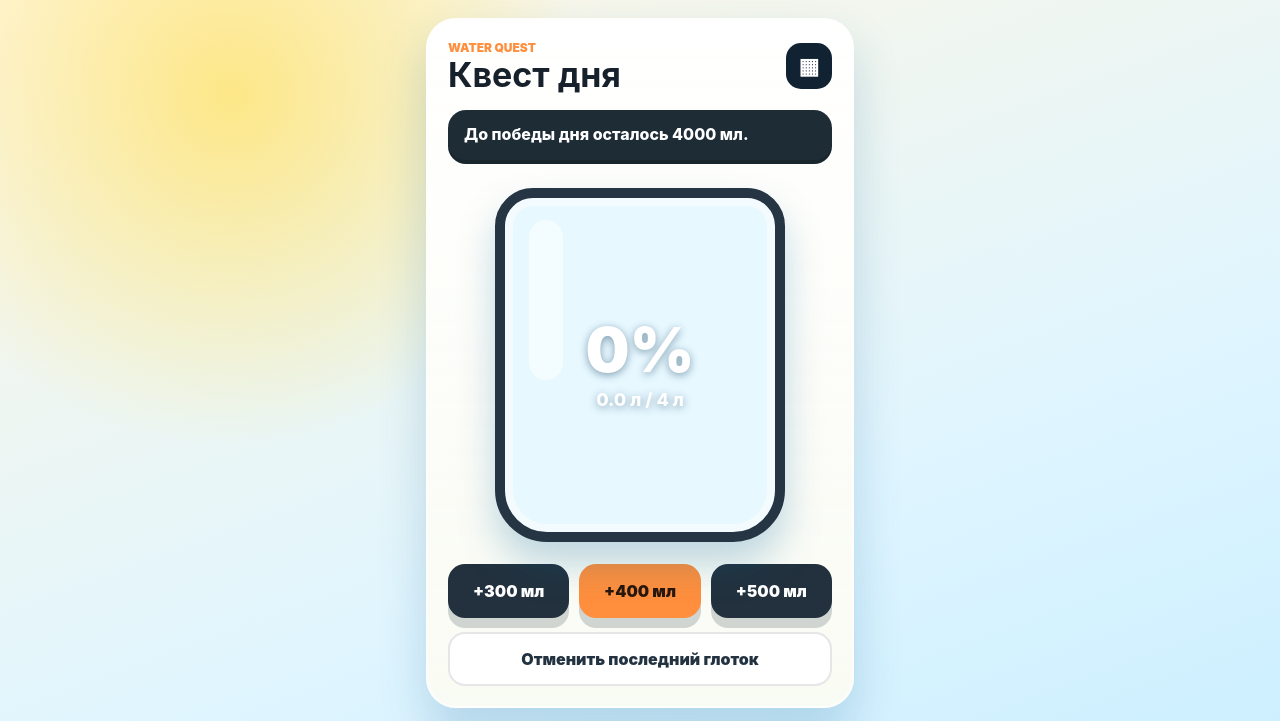
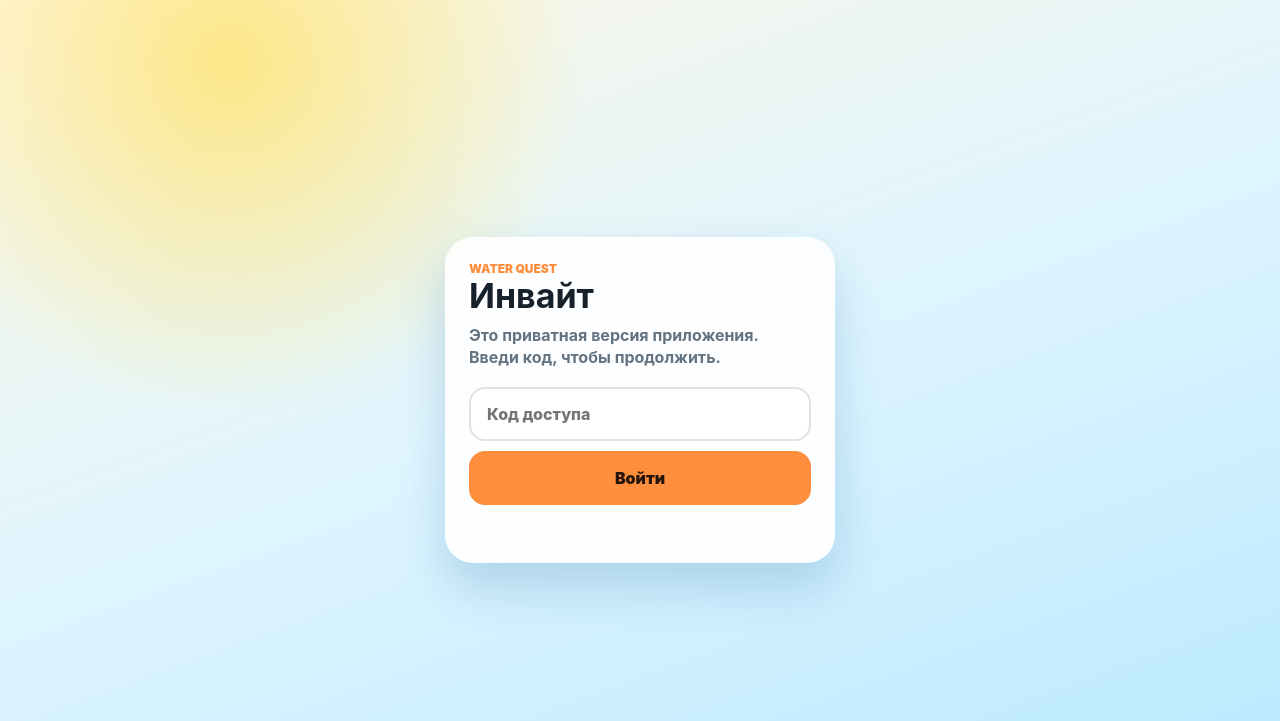
Before and after one commit to egorevna/water-quest, a website with bundled scripts: page index.html in a window 1280 px wide. Shown: the top 721 px of the page. Built offline with nearby package versions, Linux system fonts and the light colour scheme.

Commit message:
feat: add invite gate

```diff
--- a/app.js
+++ b/app.js
@@ -10,8 +10,10 @@ import {
 import {
   disableReminders,
   enableReminders,
+  hasSavedInviteCode,
   getReminderStatus,
-  syncReminderProgress
+  syncReminderProgress,
+  validateInviteCode
 } from './src/push-client.js';
 
 const STORAGE_KEY = 'water-quest-state-v1';
@@ -20,6 +22,10 @@ const todayKey = toDateKey(new Date());
 let state = loadState();
 
 const elements = {
+  inviteGate: document.querySelector('#invite-gate'),
+  inviteForm: document.querySelector('#invite-form'),
+  inviteCode: document.querySelector('#invite-code'),
+  inviteStatus: document.querySelector('#invite-status'),
   rewardBanner: document.querySelector('#reward-banner'),
   waterLevel: document.querySelector('#water-level'),
   todayPercent: document.querySelector('#today-percent'),
@@ -38,6 +44,21 @@ const elements = {
   statsPanel: document.querySelector('#stats-panel'),
   daysGrid: document.querySelector('#days-grid')
 };
+
+elements.inviteForm.addEventListener('submit', async (event) => {
+  event.preventDefault();
+  elements.inviteStatus.textContent = 'Проверяю код...';
+  try {
+    const result = await validateInviteCode(elements.inviteCode.value);
+    elements.inviteStatus.textContent = result.message;
+    if (result.ok) {
+      elements.inviteGate.classList.add('hidden');
+      await updateReminderStatus();
+    }
+  } catch (error) {
+    elements.inviteStatus.textContent = `Не получилось проверить код: ${error.message}`;
+  }
+});
 
 document.querySelectorAll('[data-amount]').forEach((button) => {
   button.addEventListener('click', () => {
@@ -82,6 +103,7 @@ elements.disableReminders.addEventListener('click', async () => {
 render();
 registerServiceWorker();
 updateReminderStatus();
+renderInviteGate();
 
 function render() {
   const summary = buildSummary(state, todayKey);
@@ -157,6 +179,10 @@ async function updateReminderStatus(message) {
   elements.reminderStatus.textContent = message || await getReminderStatus();
 }
 
+function renderInviteGate() {
+  elements.inviteGate.classList.toggle('hidden', hasSavedInviteCode());
+}
+
 function loadState() {
   try {
     const parsed = JSON.parse(localStorage.getItem(STORAGE_KEY));
--- a/index.html
+++ b/index.html
@@ -14,6 +14,19 @@
     <link rel="stylesheet" href="styles.css">
   </head>
   <body>
+    <section class="invite-gate" id="invite-gate" aria-label="Вход по инвайту">
+      <div class="invite-card">
+        <p class="eyebrow">Water Quest</p>
+        <h1>Инвайт</h1>
+        <p class="invite-copy">Это приватная версия приложения. Введи код, чтобы продолжить.</p>
+        <form id="invite-form" class="invite-form">
+          <input id="invite-code" name="invite-code" type="password" autocomplete="one-time-code" placeholder="Код доступа" required>
+          <button type="submit">Войти</button>
+        </form>
+        <p class="invite-status" id="invite-status" aria-live="polite"></p>
+      </div>
+    </section>
+
     <main class="app-shell">
       <section class="hero-panel" aria-labelledby="quest-title">
         <header class="top-bar">
--- /dev/null
+++ b/src/invite-core.js
@@ -0,0 +1,9 @@
+export const INVITE_STORAGE_KEY = 'water-quest-invite-v1';
+
+export function normalizeInviteCode(value) {
+  return String(value || '').trim();
+}
+
+export function isInviteCodePresent(value) {
+  return normalizeInviteCode(value).length >= 4;
+}
--- a/src/push-client.js
+++ b/src/push-client.js
@@ -1,4 +1,5 @@
 import { PUSH_WORKER_URL } from './push-config.js';
+import { INVITE_STORAGE_KEY, isInviteCodePresent, normalizeInviteCode } from './invite-core.js';
 
 const PUSH_ENDPOINT_KEY = 'water-quest-push-endpoint-v1';
 
@@ -8,7 +9,35 @@ export function getPushAvailability() {
   return { supported, standalone, configured: Boolean(PUSH_WORKER_URL) };
 }
 
+export async function validateInviteCode(inviteCode) {
+  const normalized = normalizeInviteCode(inviteCode);
+  if (!isInviteCodePresent(normalized)) {
+    return { ok: false, message: 'Инвайт-код слишком короткий.' };
+  }
+
+  const result = await postJson('/validate-invite', { inviteCode: normalized });
+  if (!result.ok) {
+    return { ok: false, message: 'Инвайт-код не подошёл.' };
+  }
+
+  localStorage.setItem(INVITE_STORAGE_KEY, normalized);
+  return { ok: true, message: 'Инвайт принят.' };
+}
+
+export function getSavedInviteCode() {
+  return localStorage.getItem(INVITE_STORAGE_KEY) || '';
+}
+
+export function hasSavedInviteCode() {
+  return isInviteCodePresent(getSavedInviteCode());
+}
+
 export async function enableReminders(progress) {
+  const inviteCode = getSavedInviteCode();
+  if (!isInviteCodePresent(inviteCode)) {
+    return { ok: false, message: 'Сначала введи инвайт-код.' };
+  }
+
   const availability = getPushAvailability();
   if (!availability.configured) {
     return { ok: false, message: 'Worker URL пока не настроен.' };
@@ -33,6 +62,7 @@ export async function enableReminders(progress) {
   });
 
   await postJson('/subscribe', {
+    inviteCode,
     subscription: subscription.toJSON(),
     timezone: Intl.DateTimeFormat().resolvedOptions().timeZone,
     progress
--- a/styles.css
+++ b/styles.css
@@ -22,6 +22,64 @@ body {
     radial-gradient(circle at 18% 8%, rgba(255, 226, 103, 0.75), transparent 22rem),
     linear-gradient(160deg, #fff7e3 0%, #dff5ff 48%, #b8e9ff 100%);
   color: var(--ink);
+}
+
+.invite-gate {
+  position: fixed;
+  z-index: 20;
+  inset: 0;
+  display: grid;
+  place-items: center;
+  padding: 20px;
+  background:
+    radial-gradient(circle at 18% 8%, rgba(255, 226, 103, 0.75), transparent 22rem),
+    linear-gradient(160deg, #fff7e3 0%, #dff5ff 48%, #b8e9ff 100%);
+}
+
+.invite-card {
+  width: min(100%, 390px);
+  padding: 24px;
+  border-radius: 28px;
+  background: rgba(255, 255, 255, 0.94);
+  box-shadow: 0 24px 48px rgba(14, 91, 143, 0.2);
+}
+
+.invite-copy {
+  margin-top: 12px;
+  color: var(--muted);
+  font-weight: 750;
+  line-height: 1.35;
+}
+
+.invite-form {
+  display: grid;
+  gap: 10px;
+  margin-top: 18px;
+}
+
+.invite-form input {
+  width: 100%;
+  min-height: 54px;
+  border: 2px solid rgba(35, 50, 65, 0.14);
+  border-radius: 16px;
+  padding: 0 16px;
+  font: inherit;
+  font-weight: 850;
+}
+
+.invite-form button {
+  min-height: 54px;
+  border-radius: 16px;
+  background: var(--orange);
+  color: #27160c;
+  font-weight: 950;
+}
+
+.invite-status {
+  min-height: 22px;
+  margin-top: 12px;
+  color: #22313d;
+  font-weight: 850;
 }
 
 button {
--- a/sw.js
+++ b/sw.js
@@ -1,4 +1,4 @@
-const CACHE_NAME = 'water-quest-v2';
+const CACHE_NAME = 'water-quest-v3';
 const ASSETS = [
   './',
   './index.html',
@@ -6,6 +6,7 @@ const ASSETS = [
   './app.js',
   './src/water-core.js',
   './src/reminder-rules.js',
+  './src/invite-core.js',
   './src/push-client.js',
   './src/push-config.js',
   './manifest.webmanifest',
```
Also changed, not shown: test/invite-core.test.js (added, +13 -0 lines), workers/push-worker.js (+16 -0 lines), README.md.
